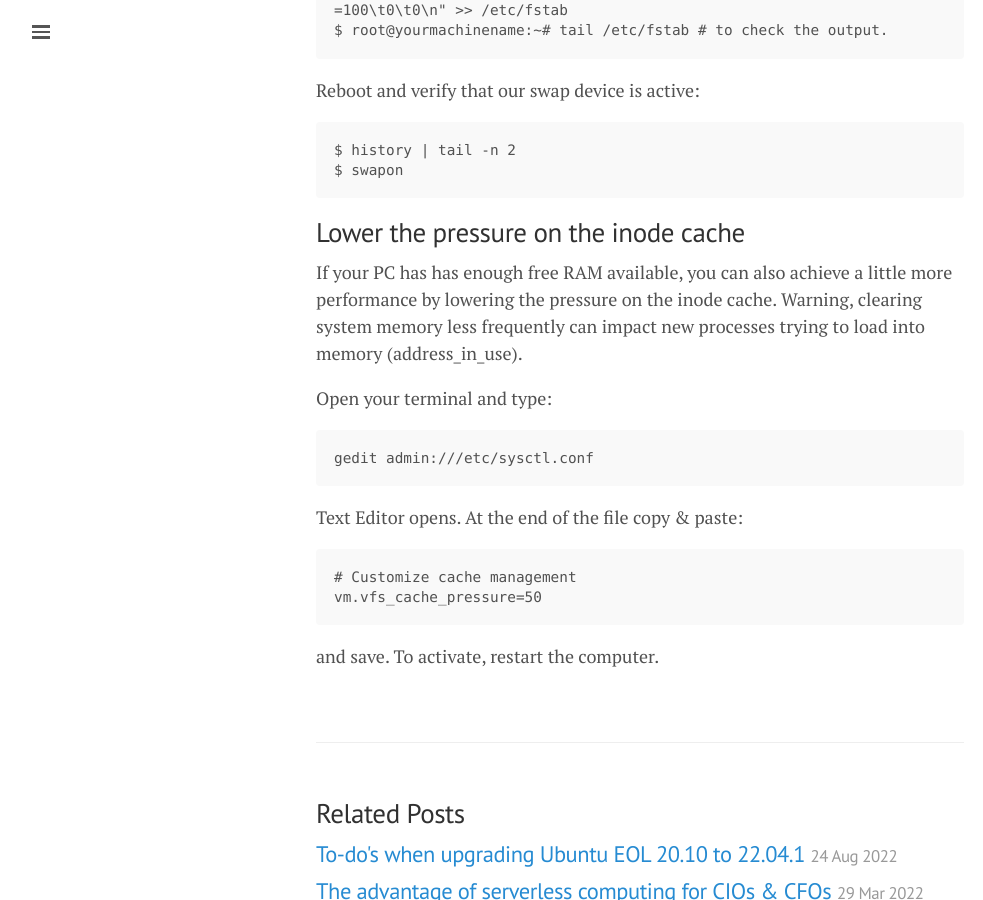
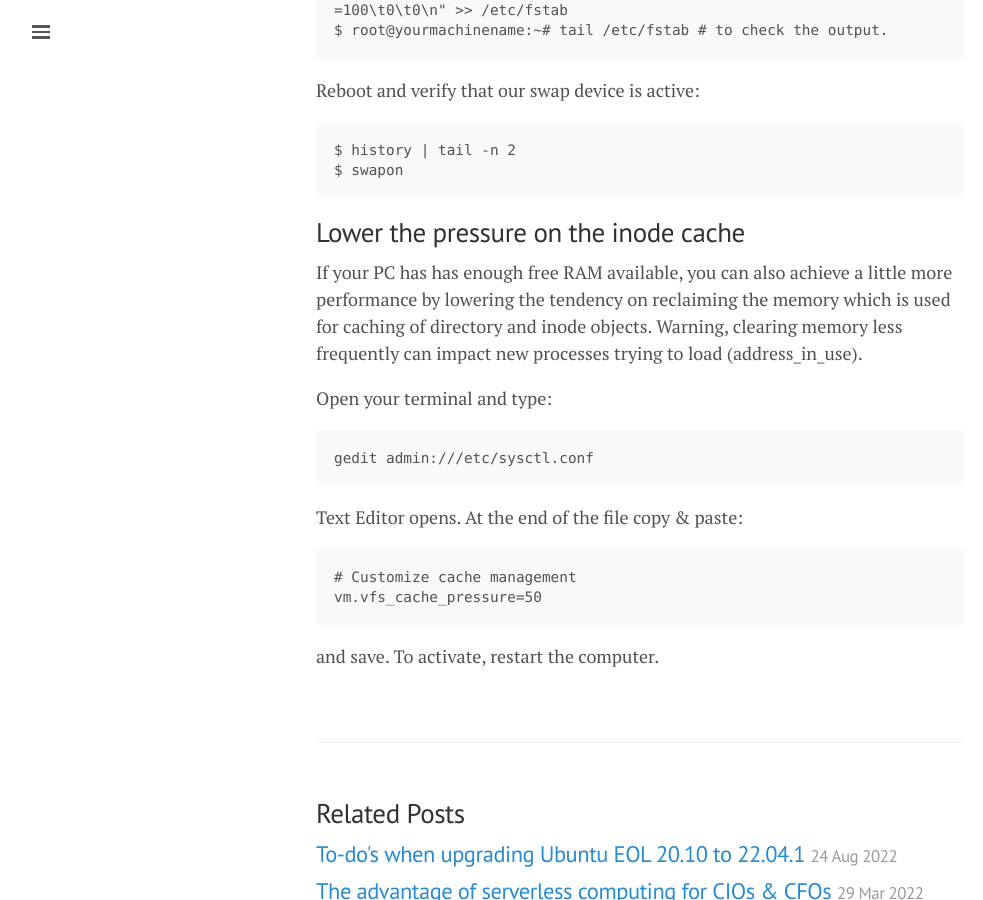
Before and after one commit to lgeurts/lgeurts.github.io, a Jekyll site: the page built from _posts/2022-10-03-optimizing-ubuntu-22.04.1-jammy-jellyfish.md, in a window 1280 px wide and 900 px high, scrolled down 2828 px. Shown: the whole window, without its empty margins (0-983 px from the left). Built offline with Jekyll 4.4.1, drawn with Linux system fonts in a browser that asks for light colours; nearby versions of some CDN libraries; comment, search, counter and statistics services are not loaded.

Commit message:
Update 2022-10-03-optimizing-ubuntu-22.04.1-jammy-jellyfish.md

````diff
--- a/_posts/2022-10-03-optimizing-ubuntu-22.04.1-jammy-jellyfish.md
+++ b/_posts/2022-10-03-optimizing-ubuntu-22.04.1-jammy-jellyfish.md
@@ -94,7 +94,7 @@ $ swapon
 
 ## Lower the pressure on the inode cache
 
-If your PC has has enough free RAM available, you can also achieve a little more performance by lowering the pressure on the inode cache. Warning, clearing system memory less frequently can impact new processes trying to load into memory (address_in_use).
+If your PC has has enough free RAM available, you can also achieve a little more performance by lowering the tendency on reclaiming the memory which is used for caching of directory and inode objects. Warning, clearing memory less frequently can impact new processes trying to load (address_in_use).
 
 Open your terminal and type:
 ```
````
